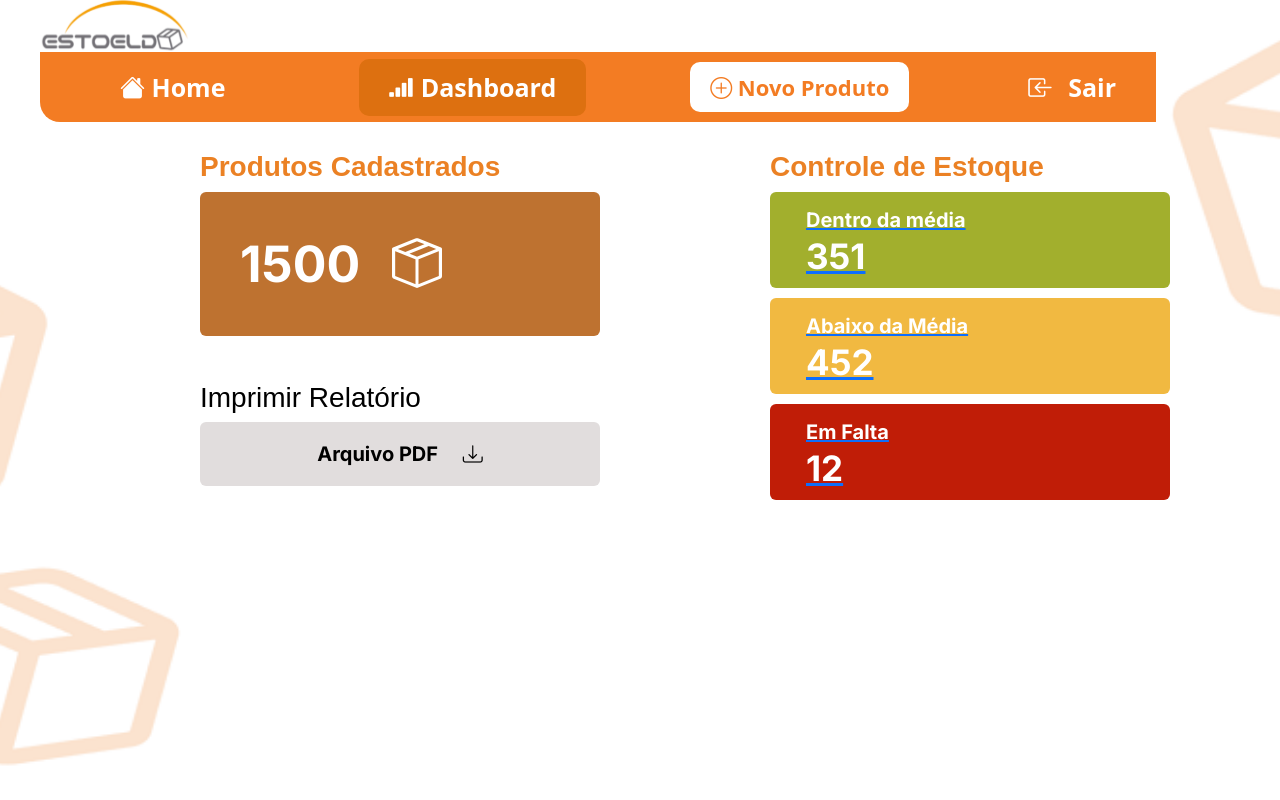
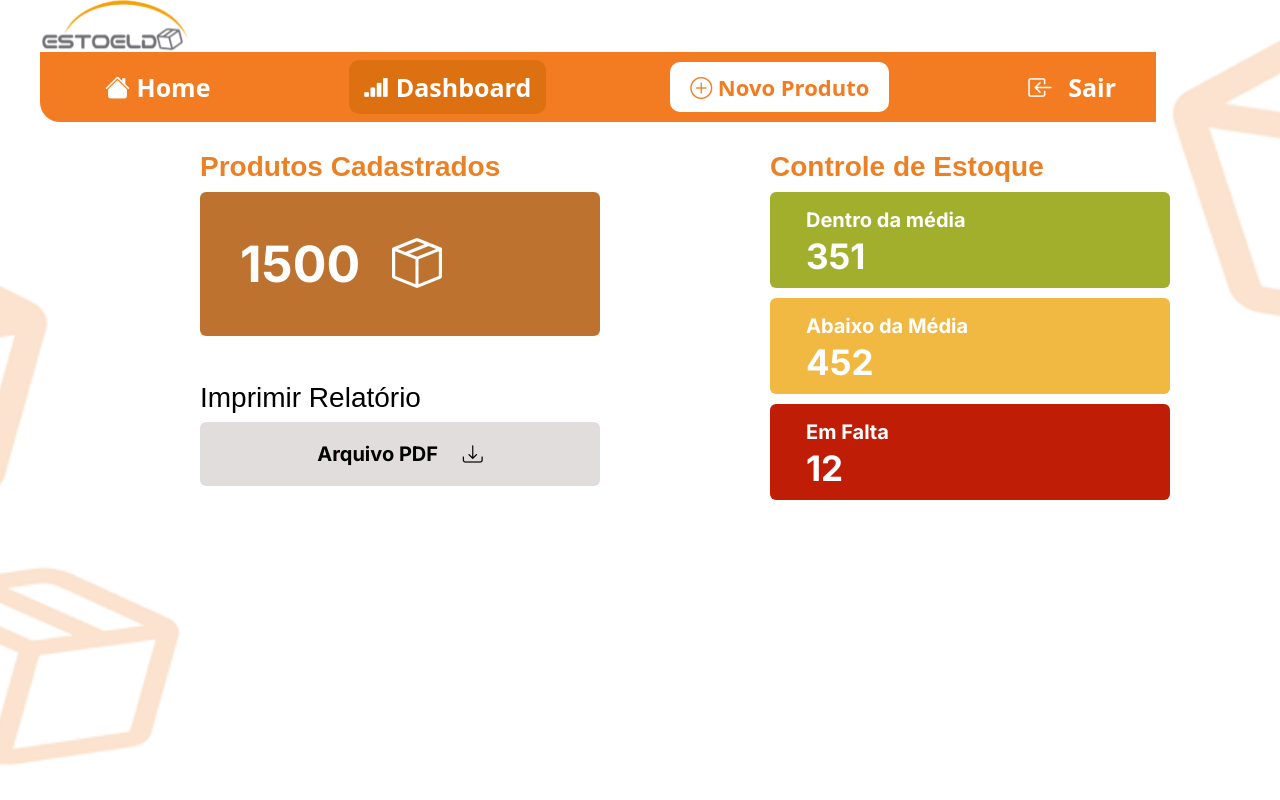
Before and after one commit to oaliso/eldstore-project, an Angular app in the folder eldstore/: page /dashboard in a window 1280 px wide. Built offline with nearby package versions, Linux system fonts and the light colour scheme.

Commit message:
Route to table-dashboard-component has created

```diff
--- a/eldstore/src/app/app.routes.ts
+++ b/eldstore/src/app/app.routes.ts
@@ -3,6 +3,7 @@ import { HomeComponent } from './home/home.component';
 import { DashboardComponent } from './dashboard/dashboard.component';
 import { RegisterComponent } from './register/register.component';
 import { EditComponent } from './edit/edit.component';
+import { TableDashboardComponent } from './table-dashboard/table-dashboard.component';
 
 export const routes: Routes = [
     {path: '', redirectTo: '/home', pathMatch: 'full'},
@@ -10,7 +11,7 @@ export const routes: Routes = [
     {path: 'dashboard', component: DashboardComponent},
     {path: 'register', component: RegisterComponent},
     {path: 'edit', component: EditComponent},
-    // {path: 'acimadamedia', component: AdmComponent},
+    {path: 'table-dashboard', component: TableDashboardComponent},
     // {path: 'abaixodamedia', component: DdmComponent},
     // {path: 'esgotado', component: LowComponent}
 ];
--- a/eldstore/src/app/dashboard/dashboard.component.css
+++ b/eldstore/src/app/dashboard/dashboard.component.css
@@ -30,6 +30,10 @@ h3{
     }
 }
 
+.print-btn:hover{
+    background-color: #9f9d9d;
+}
+
 /* CSS FOR QUANTITY BOX */
 
 .box-card-quantity{
@@ -58,12 +62,36 @@ h3{
 
 .box-card-panelcontrol{
     border: transparent;
-    background-color: orangered;
     border: 0;
     width: 25rem;
     height: 6rem;
     margin-bottom: 10px;
     text-decoration: none;
+
+}
+
+.box-good{
+    background-color: #A2AF2D;
+}
+
+.box-good:hover{
+    background-color: #859024;
+}
+
+.box-so-so{
+    background-color: #F1B941;
+}
+
+.box-so-so:hover{
+    background-color: #b1872e;
+}
+
+.box-bad{
+    background-color: #C01D07;
+}
+
+.box-bad:hover{
+    background-color: #951807;
 }
 
 .panelcontrol-title-label{
--- a/eldstore/src/app/dashboard/dashboard.component.html
+++ b/eldstore/src/app/dashboard/dashboard.component.html
@@ -35,8 +35,8 @@
 
             <!-- Box-Card: Good -->
 
-            <a href="https://www.youtube.com/watch?v=gUPUI4NqQHc&list=PLrVhyUnEQMV9wipApG6PS7sOtUMkw_3vq">
-                <div class="box-card-panelcontrol card" style="background-color: #A2AF2D;">
+            <a routerLink="/table-dashboard" style="text-decoration: none;">
+                <div class="box-card-panelcontrol box-good card">
                     <div class="card-body">
                         <h5 class="panelcontrol-title-label" >Dentro da média</h5>
                         <p class="panelcontrol-container-label">
@@ -47,8 +47,8 @@
             </a>
 
             <!-- Box-Card: So So -->
-            <a href="https://www.youtube.com/watch?v=wI2_YALCJzA&list=PLrVhyUnEQMV-Q6_7tQA5fN-MctGcxk6W-">
-                <div class="box-card-panelcontrol card" style="background-color: #F1B941;">
+            <a routerLink="/table-dashboard" style="text-decoration: none;">
+                <div class="box-card-panelcontrol box-so-so card" >
                     <div class="card-body">
                         <h5 class="panelcontrol-title-label" >Abaixo da Média</h5>
                         <p class="panelcontrol-container-label">
@@ -59,8 +59,8 @@
             </a>
 
             <!-- Box-Card: Bad -->
-            <a href="https://www.fundacaomatiasmachline.org.br/">
-                <div class="text-center box-card-panelcontrol card" style="background-color: #C01D07;">
+            <a routerLink="/table-dashboard" style="text-decoration: none;">
+                <div class="text-center box-card-panelcontrol box-bad card">
                     <div class="card-body">
                         <h5 class="panelcontrol-title-label" >Em Falta</h5>
                         <p class="panelcontrol-container-label">
--- a/eldstore/src/app/edit/edit.component.css
+++ b/eldstore/src/app/edit/edit.component.css
@@ -29,7 +29,7 @@
   margin-top: 15px;
   width: 1055px;
   height: 330px;
-  background-color: #EB8124;
+  background-color: black;
   border-radius: 10px;
   display: flex;
   gap: 25px;
--- a/eldstore/src/app/navbar/navbar.component.css
+++ b/eldstore/src/app/navbar/navbar.component.css
@@ -1,3 +1,7 @@
+li{
+  list-style-type: none;
+}
+
 .navbar {
     display: flex;
     align-items: center;
--- a/eldstore/src/app/navbar/navbar.component.html
+++ b/eldstore/src/app/navbar/navbar.component.html
@@ -15,8 +15,8 @@
   <div class="navbar-links">
 
 
-      <li class="nav-button" routerLinkActive="activebutton" >
-        <a class="nav-button" routerLink="/home">
+      <li >
+        <a class="nav-button" routerLinkActive="activebutton" routerLink="/home">
         <i class="bi bi-house-fill"></i>
         <span>
           Home
@@ -26,8 +26,8 @@
 
 
 
-      <li class="nav-button" routerLinkActive="activebutton">
-        <a class="nav-button" routerLink="/dashboard">
+      <li >
+        <a class="nav-button" routerLinkActive="activebutton" routerLink="/dashboard">
         <i class="bi bi-reception-4"></i>
         <span>
           Dashboard
@@ -38,7 +38,7 @@
 
 
       <li style="list-style-type: none; ">
-        <a class="nav-button-novo" routerLink="/register">
+        <a class="nav-button-novo" routerLink="/register" >
         <i class="bi bi-plus-circle"></i>
         <span>
            Novo Produto
@@ -48,7 +48,7 @@
 
 
       <li class="nav-button">
-        <i class="nav-icon bi bi-box-arrow-in-left "></i>
+        <i class=" nav-icon bi bi-box-arrow-in-left "></i>
         <span>
           <a class="nav-button">Sair</a>
         </span>
--- /dev/null
+++ b/eldstore/src/app/table-dashboard/table-dashboard.component.html
@@ -0,0 +1 @@
+<p>table-dashboard works!</p>
--- a/eldstore/src/app/table/table.component.html
+++ b/eldstore/src/app/table/table.component.html
@@ -12,11 +12,13 @@
         <tr *ngFor="let produto of produtos">
           <td class="product-cell">
 
-            <button class="btn-edit">
-              <i class="bi bi-pencil-fill"></i>
-              <i class="bi bi-trash-fill"></i>
+            <a routerLink="/edit">
+              <button class="btn-edit">
+                <i class="bi bi-pencil-fill"></i>
+                <i class="bi bi-trash-fill"></i>
+              </button>
+            </a>
 
-            </button>
             {{ produto.nome }}
           </td>
           <td>{{ produto.quantidade }}</td>
--- a/eldstore/src/app/table/table.component.ts
+++ b/eldstore/src/app/table/table.component.ts
@@ -1,12 +1,13 @@
 import { Component } from '@angular/core';
 import { CommonModule } from '@angular/common';
+import { RouterLink } from '@angular/router';
 
 @Component({
   selector: 'app-table',
   standalone: true,
   templateUrl: './table.component.html',
   styleUrls: ['./table.component.css'],
-  imports: [CommonModule],
+  imports: [CommonModule, RouterLink],
 })
 export class TableComponent {
   produtos = [
--- a/eldstore/src/index.html
+++ b/eldstore/src/index.html
@@ -2,7 +2,7 @@
 <html lang="en">
 <head>
   <meta charset="utf-8">
-  <title>Eldstore</title>
+  <title>Estoeld</title>
   <base href="/">
   <meta name="viewport" content="width=device-width, initial-scale=1">
   <link rel="icon" type="image/x-icon" href="favicon.ico">
```
Also changed, not shown: eldstore/src/app/table-dashboard/table-dashboard.component.ts (added, +11 -0 lines), eldstore/src/app/table-dashboard/table-dashboard.component.css (added), 1 other file (tests, documents, lock files or other folders).
